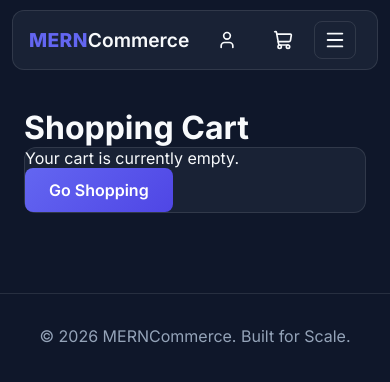
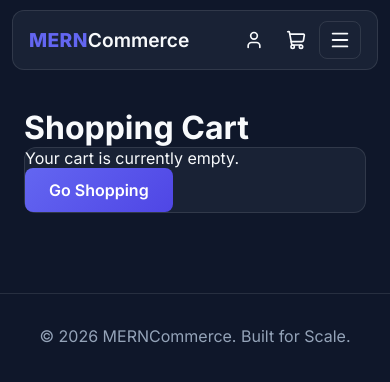
Before and after one commit to abelshebela/mern-ecommerce, a React (Vite) app in the folder frontend/: page /cart in a window 390 px wide. Shown: the top 382 px of the page. Built offline with nearby package versions, Linux system fonts and the light colour scheme.

Commit message:
UI: Mobile nav icons flush-right with margin-left:auto - professional alignment

```diff
--- a/frontend/src/index.css
+++ b/frontend/src/index.css
@@ -220,17 +220,33 @@ a { text-decoration: none; color: inherit; }
    MOBILE  ≤ 850px
 ══════════════════ */
 @media (max-width: 850px) {
-  .navbar-main { margin: 8px 12px; padding: 0.65rem 1rem; gap: 0.75rem; }
+  /* Tighter padding on mobile */
+  .navbar-main {
+    margin: 8px 12px;
+    padding: 0.65rem 1rem;
+    gap: 0;                     /* remove gap so margin-left:auto works */
+    justify-content: space-between;
+  }
 
-  /* Hide search bar from top bar on mobile */
+  /* Hide search — takes up no space, doesn't shift icons */
   .nav-search { display: none; }
 
-  /* Hide text labels — icon-only buttons on mobile */
+  /* Push all action icons to the far right */
+  .navbar-actions {
+    margin-left: auto;
+    gap: 0.25rem;               /* tighter icon spacing on small screen */
+  }
+
+  /* Icon-only: hide text labels */
   .nav-action-label { display: none; }
 
-  /* Hide Sign In button from top bar on mobile
-     (user can sign in via the drawer) */
-  .nav-action-btn.desktop-only { display: none; }
+  /* Remove old desktop-only rule (Sign In now always visible) */
+  .nav-action-btn.desktop-only { display: flex; }
+
+  /* Slightly smaller icon buttons on mobile */
+  .nav-action-btn {
+    padding: 0.4rem 0.5rem;
+  }
 
   .nav-drawer { top: 66px; right: 12px; width: 240px; }
 }
```
